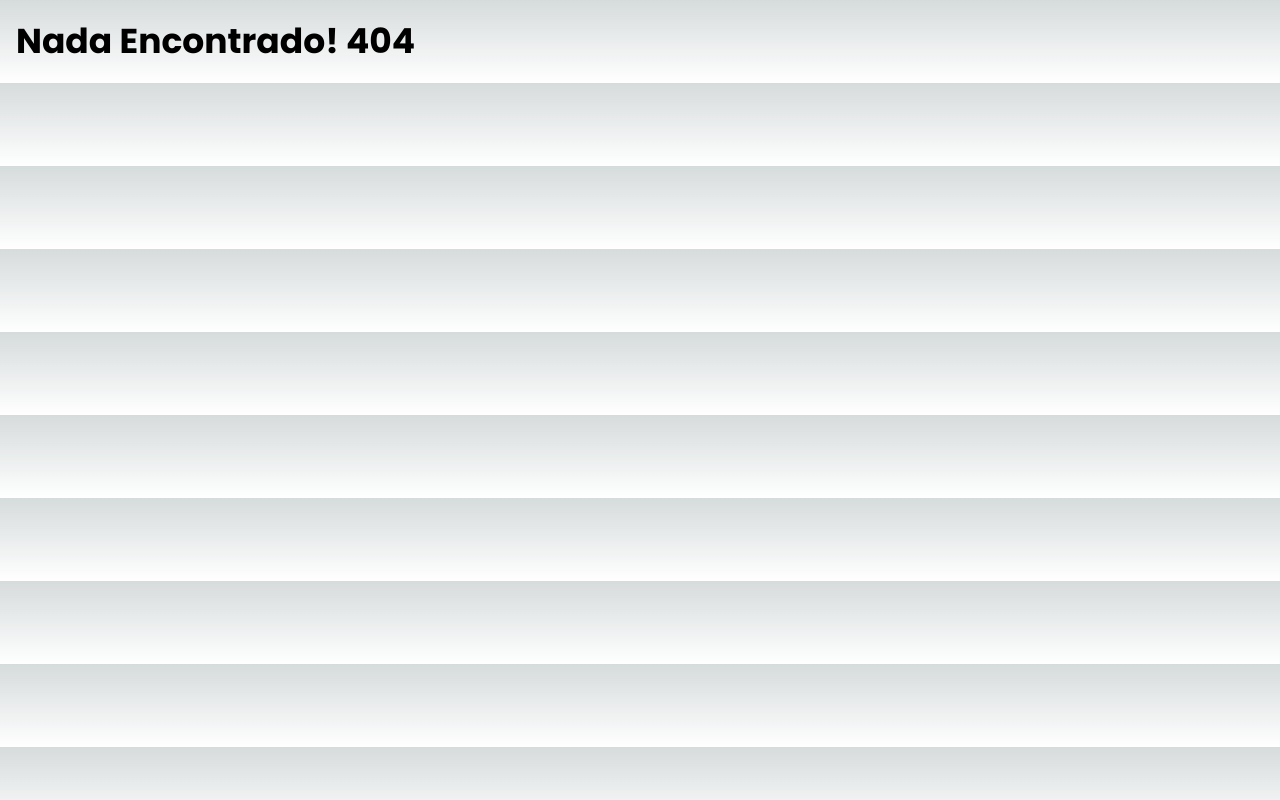
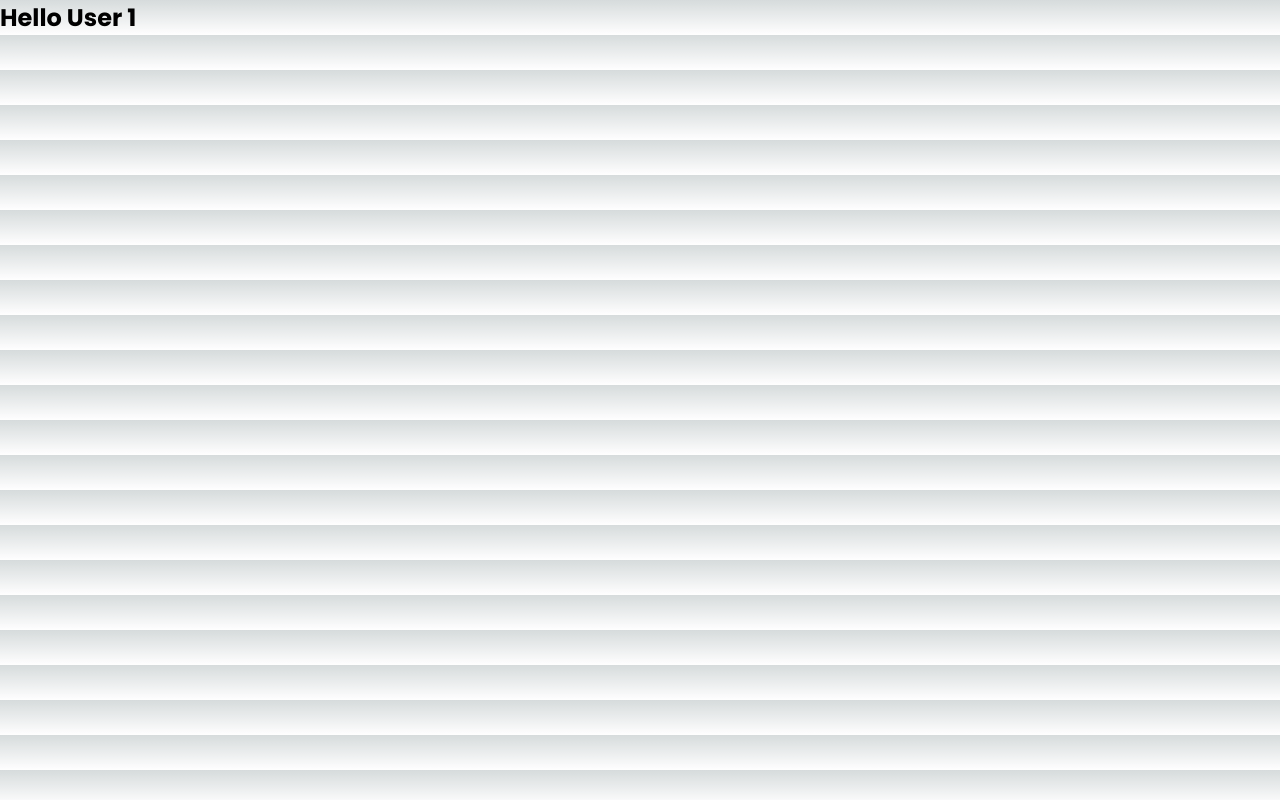
Before and after one commit to GustavoRMendes/next-js-14, a Next.js app: page /person/1 in a window 1280 px wide. Before the commit this address had no page. Built offline with nearby package versions, Linux system fonts and the light colour scheme.

Commit message:
add [id] / page.tsx

```diff
--- a/src/app/person/(aleatorio)/page.tsx
+++ /dev/null
@@ -1,2 +0,0 @@
-// Para organizar não quebrar as aplicações com as pastas, passe parentêses sobre a pasta que você não deseja incluir
-// no caminho da URL
--- /dev/null
+++ b/src/app/person/[id]/page.tsx
@@ -0,0 +1,7 @@
+export default function UserPage({params}: {params: {id: string}}) {
+  return (
+    <div>
+      <h2>Hello User {params.id}</h2>
+    </div>
+  )
+}
```
Also changed, not shown: src/app/person/page.tsx (added, +7 -0 lines).
